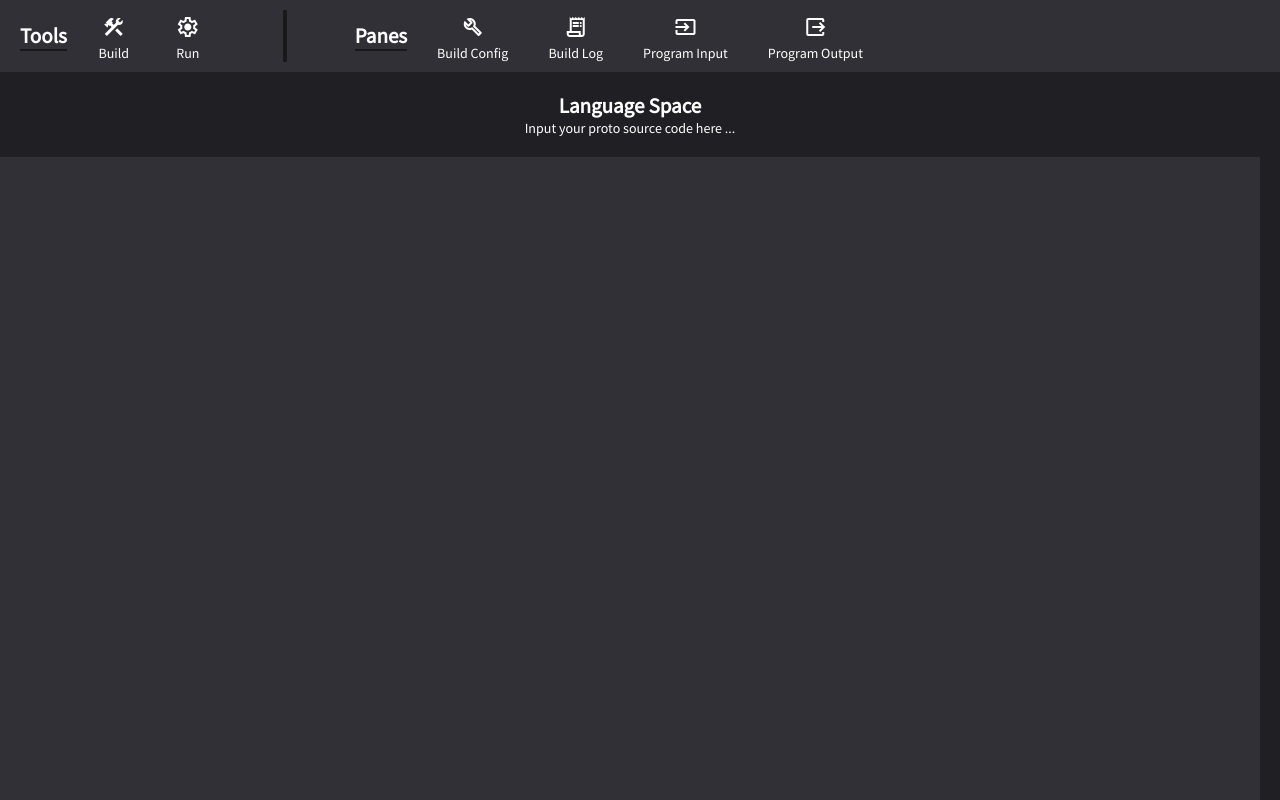
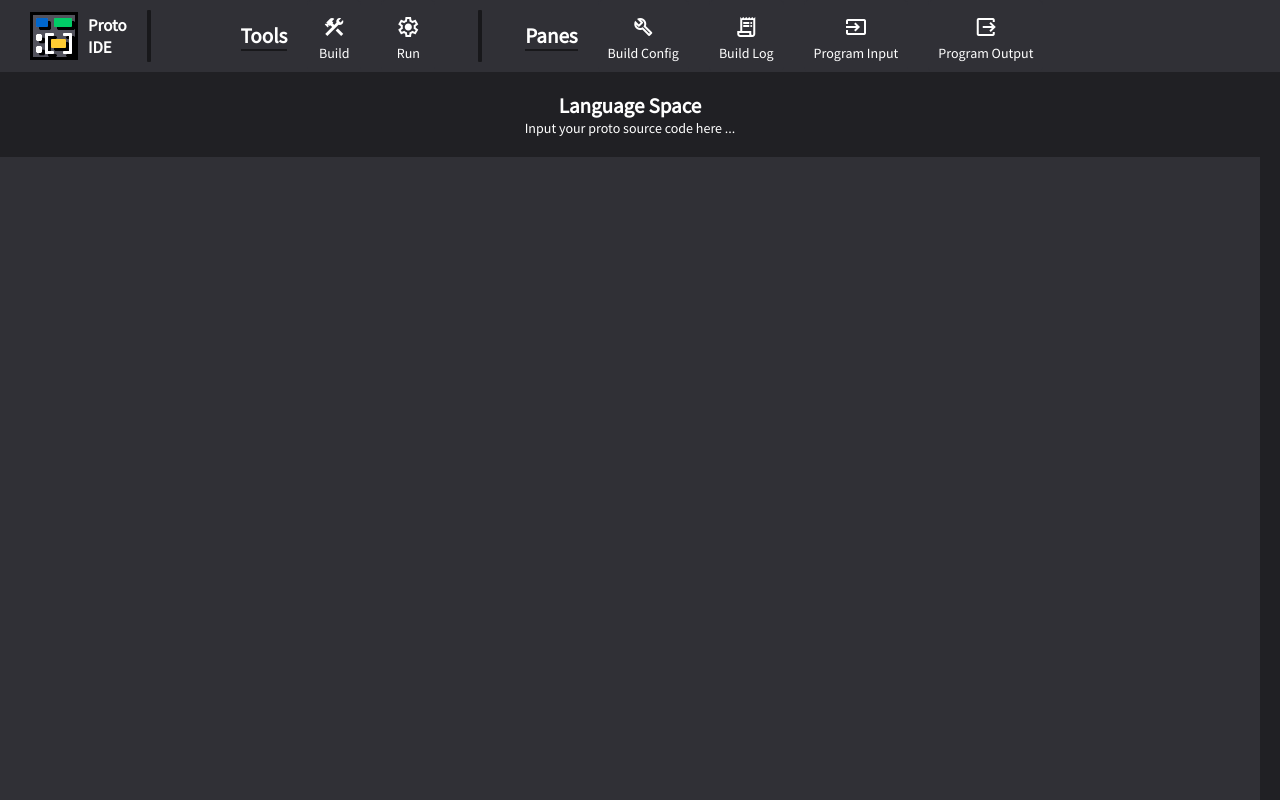
Before and after one commit to musicmrman99/proto-lang, a React app in the folder site/: page / in a window 1280 px wide. Built offline with nearby package versions, Linux system fonts and the light colour scheme; what antlr4 would draw is missing.

Commit message:
Add Proto branding

```diff
--- a/site/src/components/Toolbar.css
+++ b/site/src/components/Toolbar.css
@@ -10,3 +10,14 @@
 .toolbar h2 {
     border-bottom: 2px solid var(--background-dark)
 }
+
+.toolbar #brand {
+    display: flex;
+    align-items: center;
+}
+.toolbar #brand #title {
+    font-size: var(--font-size-h3);
+}
+.toolbar #brand #logo {
+    padding: 10px;
+}
--- a/site/src/components/Toolbar.jsx
+++ b/site/src/components/Toolbar.jsx
@@ -11,6 +11,14 @@ export default class Toolbar extends react.Component {
   render() {
     return (
       <div className="toolbar">
+        <div id="brand">
+          <img id="logo" src="/proto-48.png" alt="Proto Logo" />
+          <h1 id="title">Proto<br />IDE</h1>
+        </div>
+
+        <Separator spacing="none" />
+        <Separator spacing="medium" transparent />
+
         <h2>Tools</h2>
         <Button
           label="Build" icon="construction"
@@ -23,7 +31,7 @@ export default class Toolbar extends react.Component {
           onClick={() => this.props.onRun(commands.run(this.props.ast, this.props.programInput))}
         />
 
-        <Separator spacing="large" />
+        <Separator spacing="medium" />
 
         <h2>Panes</h2>
         <Tabs iconLocation="top">
```
